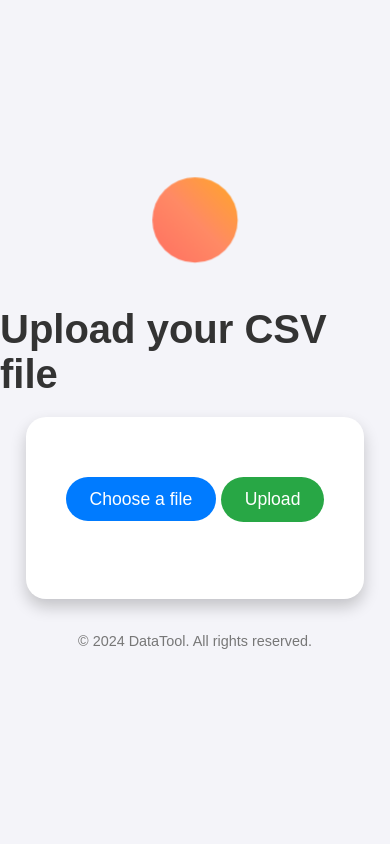
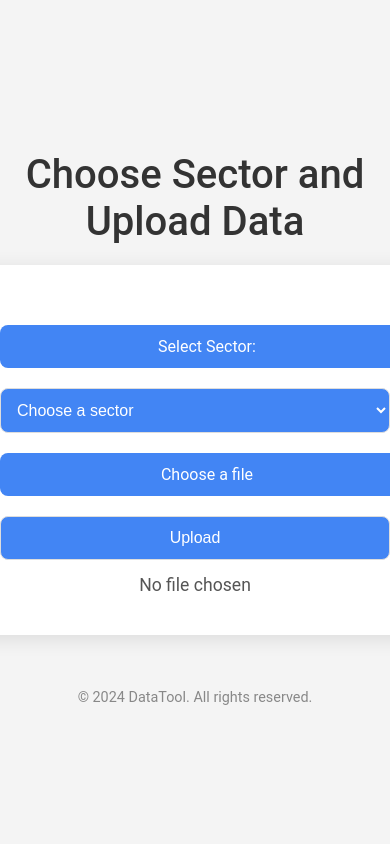
Before and after one commit to TarasVolianskyi/DataTool, a Flask app: page / in a window 390 px wide. Run offline with Flask 3, Linux system fonts and the light colour scheme.

Commit message:
Refactored the upload page: - Standardized button widths for consistent layout. - Changed "Select Sector" from a button to a label for improved UI clarity. - Applied modern Google Material Design style to all buttons and inputs. - Enhanced overall layout and responsiveness.

```diff
--- a/main.py
+++ b/main.py
@@ -1,9 +1,9 @@
 import os
 import pandas as pd
-import matplotlib.pyplot as plt
 import plotly.express as px
-from flask import Flask, request, render_template, redirect, url_for
+from flask import Flask, request, render_template, redirect, url_for, jsonify
 from werkzeug.utils import secure_filename
+from sectors import SECTOR_COLUMNS  # Імпорт даних про сфери
 
 app = Flask(__name__)
 app.config['UPLOAD_FOLDER'] = 'uploads/'
@@ -13,22 +13,32 @@
 def allowed_file(filename):
     return '.' in filename and filename.rsplit('.', 1)[1].lower() in app.config['ALLOWED_EXTENSIONS']
 
-# Головна сторінка для завантаження файлу
-@app.route('/', methods=['GET', 'POST'])
+# Головна сторінка для вибору сфери та завантаження файлу
+@app.route('/', methods=['GET'])
+def upload_page():
+    return render_template('upload.html')
+
+# Обробка вибору сфери та надання відповідних стовпців
+@app.route('/get_sector_columns', methods=['POST'])
+def get_sector_columns():
+    sector = request.json.get('sector')
+    columns = SECTOR_COLUMNS.get(sector, [])
+    return jsonify(columns=columns)
+
+# Завантаження файлу після вибору сфери
+@app.route('/upload', methods=['POST'])
 def upload_file():
-    if request.method == 'POST':
-        # Перевірка, чи файл завантажено
-        if 'file' not in request.files:
-            return 'No file part'
-        file = request.files['file']
-        if file.filename == '':
-            return 'No selected file'
-        if file and allowed_file(file.filename):
-            filename = secure_filename(file.filename)
-            file_path = os.path.join(app.config['UPLOAD_FOLDER'], filename)
-            file.save(file_path)
-            return redirect(url_for('analyze_file', filename=filename))
-    return render_template('upload.html')
+    if 'file' not in request.files:
+        return 'No file part'
+    file = request.files['file']
+    if file.filename == '':
+        return 'No selected file'
+    if file and allowed_file(file.filename):
+        filename = secure_filename(file.filename)
+        file_path = os.path.join(app.config['UPLOAD_FOLDER'], filename)
+        file.save(file_path)
+        return redirect(url_for('analyze_file', filename=filename))
+    return 'Invalid file format'
 
 # Сторінка аналізу завантаженого файлу
 @app.route('/analyze/<filename>')
@@ -58,7 +68,6 @@
                            graphs=visualizations)
 
 if __name__ == '__main__':
-    # Створення папки для завантажень, якщо вона не існує
     if not os.path.exists(app.config['UPLOAD_FOLDER']):
         os.makedirs(app.config['UPLOAD_FOLDER'])
     app.run(debug=True)
--- a/templates/upload.html
+++ b/templates/upload.html
@@ -3,11 +3,11 @@
 <head>
     <meta charset="UTF-8">
     <meta name="viewport" content="width=device-width, initial-scale=1.0">
-    <title>Upload CSV</title>
+    <title>Choose Sector and Upload CSV</title>
     <style>
         body {
-            font-family: 'Arial', sans-serif;
-            background-color: #f4f4f9;
+            font-family: 'Roboto', sans-serif;
+            background-color: #f4f4f4;
             display: flex;
             flex-direction: column;
             justify-content: center;
@@ -20,124 +20,129 @@
             color: #333;
             font-size: 2.5rem;
             margin-bottom: 20px;
-            animation: fadeInDown 1s ease-in-out;
+            text-align: center;
+            font-weight: 500;
         }
 
-        .logo {
-            width: 80px;
-            height: 80px;
-            background: linear-gradient(45deg, #ff6f61, #ff8a65, #ffa726);
-            border-radius: 50%;
-            margin-bottom: 20px;
-            animation: pulse 2s infinite ease-in-out;
+        .form-container {
+            background-color: white;
+            padding: 40px;
+            border-radius: 12px;
+            box-shadow: 0 4px 20px rgba(0, 0, 0, 0.1);
+            text-align: center;
+            max-width: 600px;
+            width: 100%;
         }
 
-        .upload-container {
-            background-color: #fff;
-            padding: 40px;
-            border-radius: 20px;
-            box-shadow: 0 8px 16px rgba(0, 0, 0, 0.2);
-            text-align: center;
-            transition: transform 0.5s ease, box-shadow 0.5s ease;
+        select, input[type="submit"] {
+            padding: 12px;
+            font-size: 1rem;
+            border-radius: 8px;
+            border: 1px solid #ddd;
+            margin-top: 20px;
+            width: 100%;
+            background-color: #4285f4;
+            color: white;
+            cursor: pointer;
+            transition: box-shadow 0.3s ease;
         }
 
-        .upload-container:hover {
-            transform: translateY(-10px);
-            box-shadow: 0 12px 24px rgba(0, 0, 0, 0.3);
+        select:focus, input[type="submit"]:focus {
+            outline: none;
+            box-shadow: 0 2px 10px rgba(66, 133, 244, 0.3);
         }
 
-        .upload-container input[type="file"] {
+        input[type="file"] {
             display: none;
         }
 
-        .upload-container label {
-            background-color: #007bff;
+        label {
+            background-color: #4285f4;
             color: white;
-            padding: 12px 24px;
-            font-size: 1.1rem;
-            border-radius: 30px;
+            padding: 12px;
+            font-size: 1rem;
+            border-radius: 8px;
             cursor: pointer;
-            transition: background-color 0.3s ease, transform 0.3s ease;
+            margin-top: 20px;
+            display: inline-block;
+            width: 100%;
+            transition: box-shadow 0.3s ease;
         }
 
-        .upload-container label:hover {
-            background-color: #0056b3;
-            transform: scale(1.05);
+        label:hover {
+            box-shadow: 0 2px 10px rgba(66, 133, 244, 0.3);
         }
 
-        .upload-container input[type="submit"] {
-            background-color: #28a745;
-            color: white;
-            padding: 12px 24px;
-            font-size: 1.1rem;
-            border: none;
-            border-radius: 30px;
-            cursor: pointer;
+        table {
+            display: none;
             margin-top: 20px;
-            transition: background-color 0.3s ease, transform 0.3s ease;
+            width: 100%;
+            border-collapse: collapse;
         }
 
-        .upload-container input[type="submit"]:hover {
-            background-color: #218838;
-            transform: scale(1.05);
+        th, td {
+            border: 1px solid #ddd;
+            padding: 10px;
+            text-align: left;
+            font-size: 1rem;
+        }
+
+        th {
+            background-color: #f4f4f4;
+            font-weight: 600;
         }
 
         .file-name {
             margin-top: 15px;
-            font-size: 1.2rem;
+            font-size: 1.1rem;
             color: #555;
-            opacity: 0;
-            transition: opacity 0.5s ease;
         }
 
         footer {
-            margin-top: 20px;
-            color: #777;
+            margin-top: 40px;
+            color: #888;
             font-size: 0.9rem;
-            animation: fadeInUp 1s ease-in-out;
-        }
-
-        @keyframes fadeInDown {
-            0% {
-                opacity: 0;
-                transform: translateY(-20px);
-            }
-            100% {
-                opacity: 1;
-                transform: translateY(0);
-            }
-        }
-
-        @keyframes fadeInUp {
-            0% {
-                opacity: 0;
-                transform: translateY(20px);
-            }
-            100% {
-                opacity: 1;
-                transform: translateY(0);
-            }
-        }
-
-        @keyframes pulse {
-            0%, 100% {
-                transform: scale(1);
-            }
-            50% {
-                transform: scale(1.1);
-            }
         }
 
     </style>
 </head>
 <body>
-    <!-- Логотип -->
-    <div class="logo"></div>
 
-    <h1>Upload your CSV file</h1>
+    <h1>Choose Sector and Upload Data</h1>
 
-    <div class="upload-container">
-        <form action="/" method="post" enctype="multipart/form-data">
+    <div class="form-container">
+        <!-- Вибір сфери -->
+        <form id="sector-form">
+            <label for="sector-select">Select Sector:</label>
+            <select id="sector-select" name="sector">
+                <option value="">Choose a sector</option>
+                <option value="financial_services">Financial Services</option>
+                <option value="marketing_ecommerce">Marketing and E-commerce</option>
+                <option value="education">Education</option>
+                <option value="healthcare">Healthcare</option>
+                <option value="hr_recruitment">HR and Recruitment</option>
+                <option value="logistics">Logistics</option>
+                <option value="retail">Retail</option>
+                <option value="investment">Investment</option>
+                <option value="real_estate">Real Estate</option>
+                <option value="tourism">Tourism</option>
+            </select>
+        </form>
+
+        <!-- Таблиця для вибраної сфери -->
+        <table id="sector-table">
+            <thead>
+                <tr>
+                    <th>Column</th>
+                    <th>Data Format</th>
+                </tr>
+            </thead>
+            <tbody id="table-body">
+            </tbody>
+        </table>
+
+        <!-- Завантаження файлу -->
+        <form action="/upload" method="post" enctype="multipart/form-data">
             <input type="file" name="file" id="file-input">
             <label for="file-input">Choose a file</label>
             <input type="submit" value="Upload">
@@ -150,15 +155,68 @@
     </footer>
 
     <script>
-        // Динамічне відображення вибраного файлу
+        const sectorSelect = document.getElementById('sector-select');
+        const sectorTable = document.getElementById('sector-table');
+        const tableBody = document.getElementById('table-body');
         const fileInput = document.getElementById('file-input');
         const fileNameDisplay = document.getElementById('file-name');
 
+        // Відповідність типів даних до стовпців
+        const dataFormats = {
+            "Purchase Date": "Date",
+            "Purchase Amount": "Numeric",
+            "Country": "Text",
+            "Buyer ID": "Numeric",
+            "Product Category": "Text",
+            "Product Count": "Numeric",
+            "Sales Profit": "Numeric",
+            "Buyer Rating": "Numeric",
+            "Purchase Time": "Time",
+            "Product Details": "Text"
+        };
+
+        // Отримуємо необхідні стовпці після вибору сфери
+        sectorSelect.addEventListener('change', async function() {
+            const selectedSector = sectorSelect.value;
+
+            if (selectedSector) {
+                const response = await fetch('/get_sector_columns', {
+                    method: 'POST',
+                    headers: {
+                        'Content-Type': 'application/json'
+                    },
+                    body: JSON.stringify({ sector: selectedSector })
+                });
+                const data = await response.json();
+                const columns = data.columns;
+
+                // Очищаємо попередню таблицю і додаємо нову
+                tableBody.innerHTML = '';
+                columns.forEach((column) => {
+                    const row = document.createElement('tr');
+                    const columnNameCell = document.createElement('td');
+                    columnNameCell.textContent = column;
+                    const formatCell = document.createElement('td');
+                    formatCell.textContent = dataFormats[column] || "Text/Numeric/Date/Time";
+                    row.appendChild(columnNameCell);
+                    row.appendChild(formatCell);
+                    tableBody.appendChild(row);
+                });
+
+                // Показуємо таблицю після вибору сфери
+                sectorTable.style.display = 'table';
+            } else {
+                // Прибраємо таблицю, якщо жодна сфера не вибрана
+                sectorTable.style.display = 'none';
+            }
+        });
+
+        // Динамічне відображення вибраного файлу
         fileInput.addEventListener('change', function() {
             const fileName = fileInput.files[0] ? fileInput.files[0].name : 'No file chosen';
             fileNameDisplay.textContent = fileName;
-            fileNameDisplay.style.opacity = 1;
         });
     </script>
+
 </body>
 </html>
```
Also changed, not shown: sectors.py (added, +32 -0 lines), templates/111.html (deleted, +0 -10 lines).
